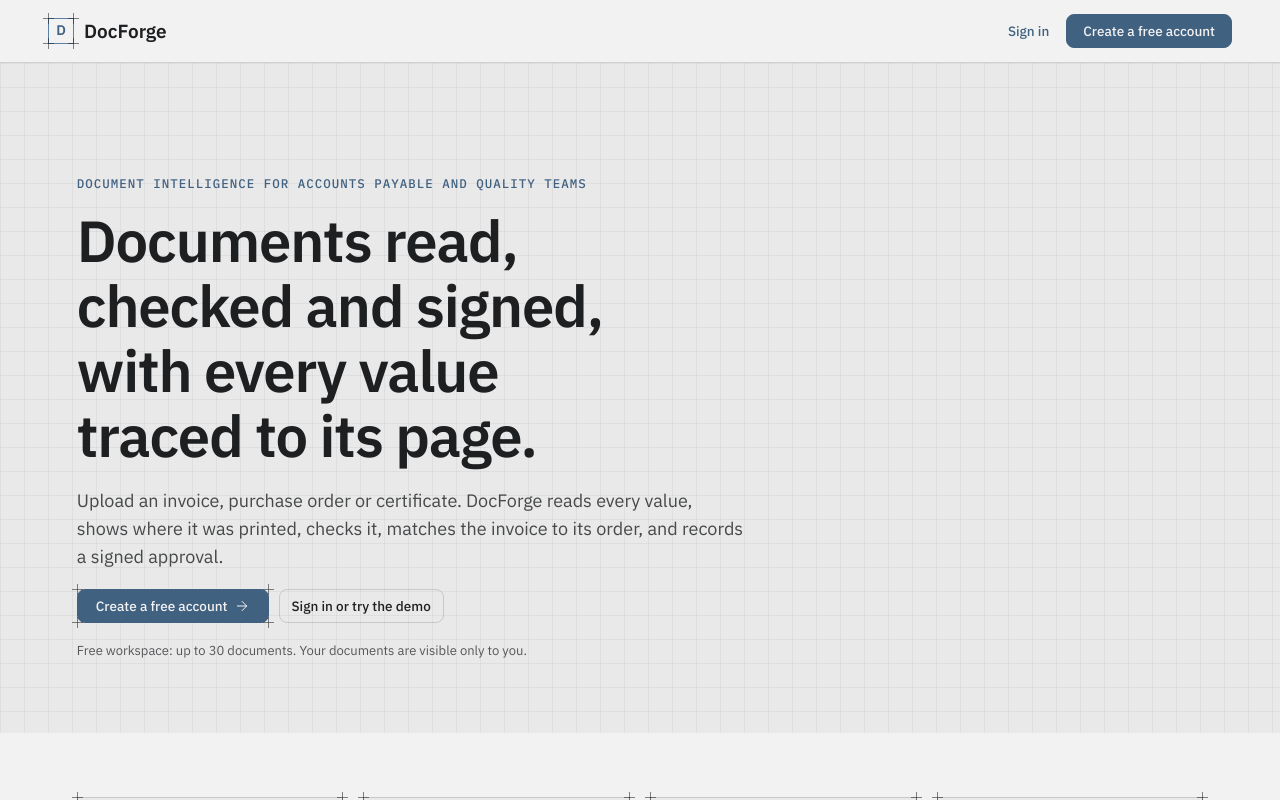
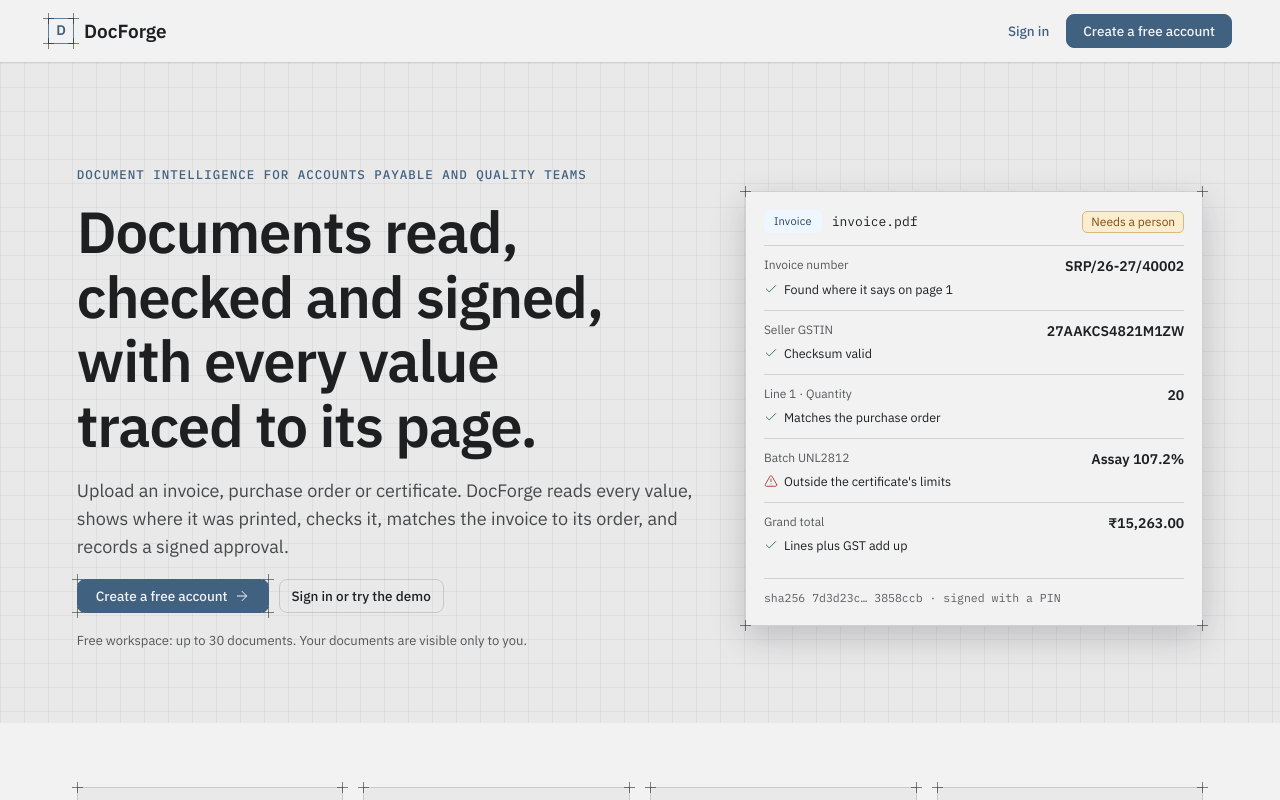
Before and after one commit to kartikanand0012/docforge-web, a Next.js app: page /welcome in a window 1280 px wide. Built offline with nearby package versions, Linux system fonts and the light colour scheme.

Commit message:
feat: the landing page shows a still of the review screen beside its headline

```diff
--- a/src/app/globals.css
+++ b/src/app/globals.css
@@ -563,7 +563,20 @@
 .landing-nav { display: flex; align-items: center; justify-content: space-between; gap: 12px; padding: 14px clamp(16px, 4vw, 48px); border-bottom: 1px solid var(--color-divider); position: sticky; top: 0; background: var(--color-bg); z-index: 2; }
 .landing-nav .brand { padding: 0; }
 .landing-nav-links { display: flex; gap: 8px; }
-.landing-hero { padding: clamp(48px, 9vw, 112px) clamp(16px, 6vw, 96px) clamp(40px, 6vw, 72px); display: flex; flex-direction: column; gap: 18px; align-items: flex-start; }
+.landing-hero { padding: clamp(48px, 8vw, 104px) clamp(16px, 6vw, 96px) clamp(40px, 6vw, 72px); display: grid; grid-template-columns: minmax(0, 1.15fr) minmax(0, 0.85fr); gap: 48px; align-items: center; }
+.landing-hero-text { display: flex; flex-direction: column; gap: 18px; align-items: flex-start; }
+.landing-preview { background: var(--color-bg); border: 1px solid var(--color-divider); padding: 18px; display: flex; flex-direction: column; gap: 12px; box-shadow: var(--shadow-lg); }
+.landing-preview-head { display: flex; gap: 10px; align-items: center; flex-wrap: wrap; font-size: 13px; }
+.landing-preview-head .badge { margin-left: auto; }
+.landing-preview ul { list-style: none; margin: 0; padding: 0; display: flex; flex-direction: column; }
+.landing-preview li { display: grid; grid-template-columns: 1fr auto; gap: 2px 12px; padding: 10px 0; border-top: 1px solid var(--color-divider); }
+.landing-preview-label { font-size: 12px; }
+.landing-preview-value { font-weight: 600; text-align: right; }
+.landing-preview .reason { grid-column: 1 / -1; font-size: 12.5px; }
+.landing-preview-foot { font-size: 11.5px; color: var(--color-neutral-700); border-top: 1px solid var(--color-divider); padding-top: 10px; }
+@media (max-width: 900px) {
+  .landing-hero { grid-template-columns: 1fr; }
+}
 .landing-hero h1 { font-size: clamp(32px, 5.2vw, 58px); max-width: 17ch; letter-spacing: -0.02em; }
 .landing-kicker { font: 500 12.5px var(--font-mono); text-transform: uppercase; letter-spacing: 0.08em; color: var(--color-accent-700); }
 .landing-lead { font-size: clamp(15px, 1.6vw, 18px); max-width: 62ch; color: color-mix(in srgb, var(--color-text) 80%, transparent); }
--- a/src/app/welcome/page.tsx
+++ b/src/app/welcome/page.tsx
@@ -1,6 +1,6 @@
 import type { Metadata } from "next";
 import Link from "next/link";
-import { ArrowRight, Bot, FileCheck2, Fingerprint, GitCompareArrows, MessageSquareQuote, ScanSearch, ShieldCheck, Webhook } from "lucide-react";
+import { AlertTriangle, ArrowRight, Bot, Check, FileCheck2, Fingerprint, GitCompareArrows, MessageSquareQuote, ScanSearch, ShieldCheck, Webhook } from "lucide-react";
 import { Marks } from "@/components/ui";
 
 const DESCRIPTION =
@@ -42,6 +42,41 @@
 
 const STACK = ["Next.js 16", "React 19", "FastAPI", "PostgreSQL row-level security", "pgvector hybrid search", "Docling", "Google Gemini", "Model Context Protocol", "Railway"];
 
+/** A still of the review screen: values, where each came from, and what was checked. The
+ * figures are from a synthetic sample invoice. */
+function HeroPreview() {
+  const rows = [
+    { label: "Invoice number", value: "SRP/26-27/40002", ok: true, note: "Found where it says on page 1" },
+    { label: "Seller GSTIN", value: "27AAKCS4821M1ZW", ok: true, note: "Checksum valid" },
+    { label: "Line 1 · Quantity", value: "20", ok: true, note: "Matches the purchase order" },
+    { label: "Batch UNL2812", value: "Assay 107.2%", ok: false, note: "Outside the certificate's limits" },
+    { label: "Grand total", value: "₹15,263.00", ok: true, note: "Lines plus GST add up" },
+  ];
+  return (
+    <div className="landing-preview marked" aria-hidden="true">
+      <Marks />
+      <div className="landing-preview-head">
+        <span className="tag tag-accent">Invoice</span>
+        <span className="mono">invoice.pdf</span>
+        <span className="badge badge-warn">Needs a person</span>
+      </div>
+      <ul>
+        {rows.map((row) => (
+          <li key={row.label}>
+            <span className="muted landing-preview-label">{row.label}</span>
+            <span className="landing-preview-value num">{row.value}</span>
+            <span className={`reason reason-${row.ok ? "ok" : "fail"}`}>
+              {row.ok ? <Check strokeWidth={1.5} /> : <AlertTriangle strokeWidth={1.5} />}
+              <span>{row.note}</span>
+            </span>
+          </li>
+        ))}
+      </ul>
+      <div className="landing-preview-foot mono">sha256 7d3d23c… 3858ccb · signed with a PIN</div>
+    </div>
+  );
+}
+
 export default function Welcome() {
   return (
     <div className="landing">
@@ -64,6 +99,7 @@
 
       <main>
         <section className="landing-hero blueprint-grid">
+          <div className="landing-hero-text">
           <p className="landing-kicker">Document intelligence for accounts payable and quality teams</p>
           <h1>Documents read, checked and signed, with every value traced to its page.</h1>
           <p className="landing-lead">{DESCRIPTION}</p>
@@ -77,6 +113,8 @@
             </Link>
           </div>
           <p className="muted landing-note">Free workspace: up to 30 documents. Your documents are visible only to you.</p>
+          </div>
+          <HeroPreview />
         </section>
 
         <section className="landing-section" aria-labelledby="figures">
```
